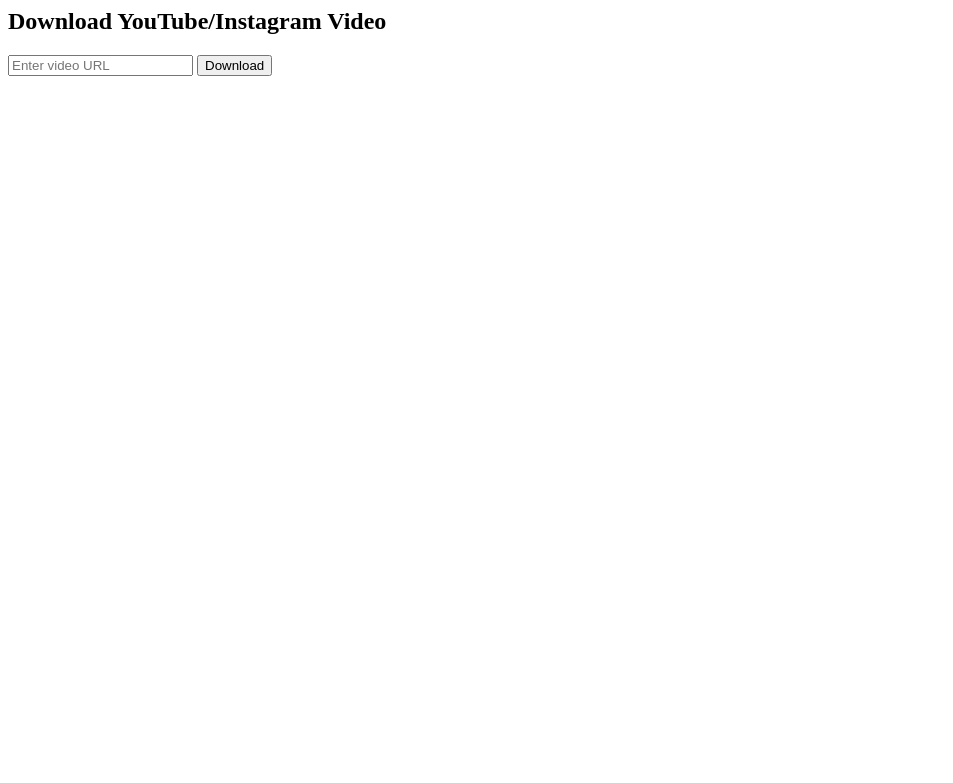
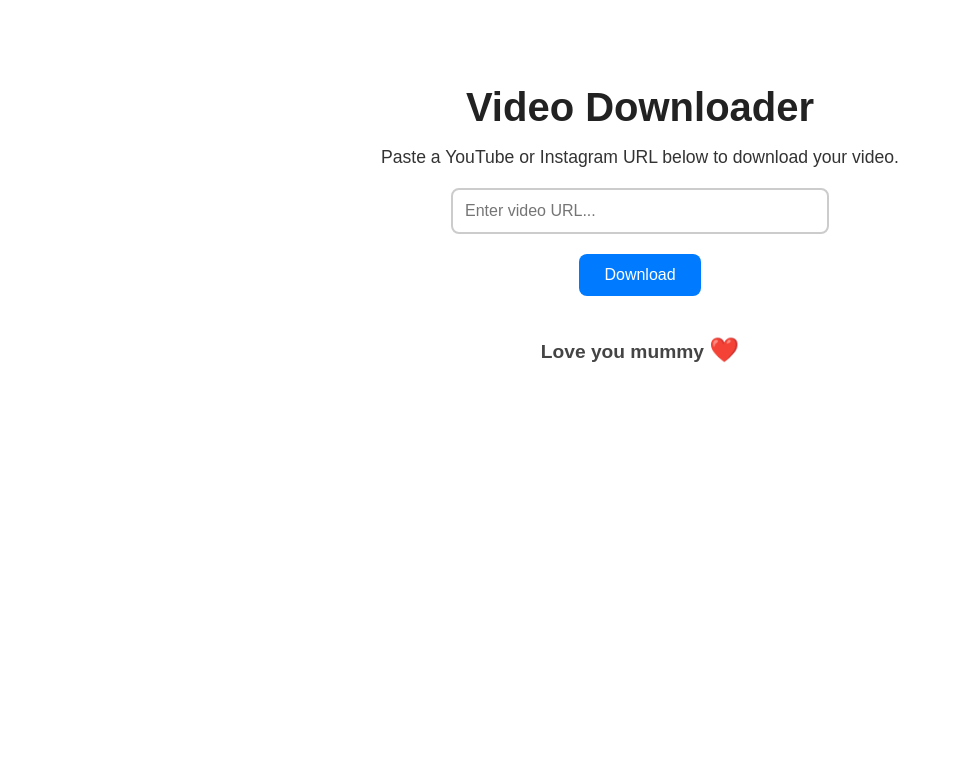
Before and after one commit to AumOzaa/Yt_To_Mp4, a FastAPI app: page / in a window 1280 px wide. Shown: the top 783 px of the page, without its empty margins (0-953 px from the left). Run offline with FastAPI, Linux system fonts and the light colour scheme.

Commit message:
Everything fine

```diff
--- a/app.py
+++ b/app.py
@@ -10,17 +10,8 @@
 # HTML form for user input
 @app.get("/", response_class=HTMLResponse)
 async def home():
-    return """
-    <html>
-      <body>
-        <h2>Download YouTube/Instagram Video</h2>
-        <form action="/download" method="post">
-          <input type="text" name="url" placeholder="Enter video URL" required>
-          <button type="submit">Download</button>
-        </form>
-      </body>
-    </html>
-    """
+    with open("templates/index.html", "r", encoding="utf-8") as f:
+        return HTMLResponse(content=f.read())
 
 @app.post("/download")
 async def download_video(url: str = Form(...)):
--- a/templates/index.html
+++ b/templates/index.html
@@ -1,49 +1,73 @@
 <!DOCTYPE html>
-<html>
+<html lang="en">
 <head>
-    <title>YouTube Downloader</title>
+  <meta charset="UTF-8">
+  <meta name="viewport" content="width=device-width, initial-scale=1.0">
+  <title>Video Downloader</title>
   <style>
     body {
       font-family: Arial, sans-serif;
+      background-color: white;
+      color: #333;
       text-align: center;
-            margin-top: 100px;
-            background: #f5f5f5;
+      padding: 50px;
     }
-        .container {
-            background: white;
-            padding: 40px;
-            border-radius: 15px;
-            box-shadow: 0 5px 15px rgba(0,0,0,0.1);
-            display: inline-block;
+    h1 {
+      font-size: 2.5rem;
+      margin-bottom: 10px;
+      color: #222;
+    }
+    p {
+      font-size: 1.1rem;
+      margin-bottom: 20px;
+    }
+    form {
+      margin: 20px auto;
+      max-width: 500px;
     }
     input[type="text"] {
-            width: 300px;
-            padding: 10px;
-            border: 1px solid #ccc;
+      width: 70%;
+      padding: 12px;
+      border: 2px solid #ccc;
       border-radius: 8px;
+      font-size: 1rem;
+      margin-bottom: 20px;
     }
     button {
-            padding: 10px 20px;
-            margin-left: 10px;
+      padding: 12px 25px;
+      font-size: 1rem;
+      background-color: #007BFF;
+      color: white;
       border: none;
       border-radius: 8px;
-            background: #ff0000;
-            color: white;
       cursor: pointer;
-            font-size: 16px;
+      transition: 0.3s;
     }
     button:hover {
-            background: #cc0000;
+      background-color: #0056b3;
+    }
+    footer {
+      margin-top: 40px;
+      font-size: 1.2rem;
+      font-weight: bold;
+      color: #444;
+    }
+    .heart {
+      color: red;
+      font-size: 1.5rem;
     }
   </style>
 </head>
 <body>
-    <div class="container">
-        <h1>YouTube Downloader</h1>
+  <h1>Video Downloader</h1>
+  <p>Paste a YouTube or Instagram URL below to download your video.</p>
   <form action="/download" method="post">
-            <input type="text" name="url" placeholder="Enter YouTube URL" required>
+    <input type="text" name="url" placeholder="Enter video URL..." required>
     <button type="submit">Download</button>
   </form>
-    </div>
+
+  <footer>
+    Love you mummy <span class="heart">❤️</span>
+  </footer>
 </body>
 </html>
```
Lines whose indentation alone changed are shown as unchanged.
